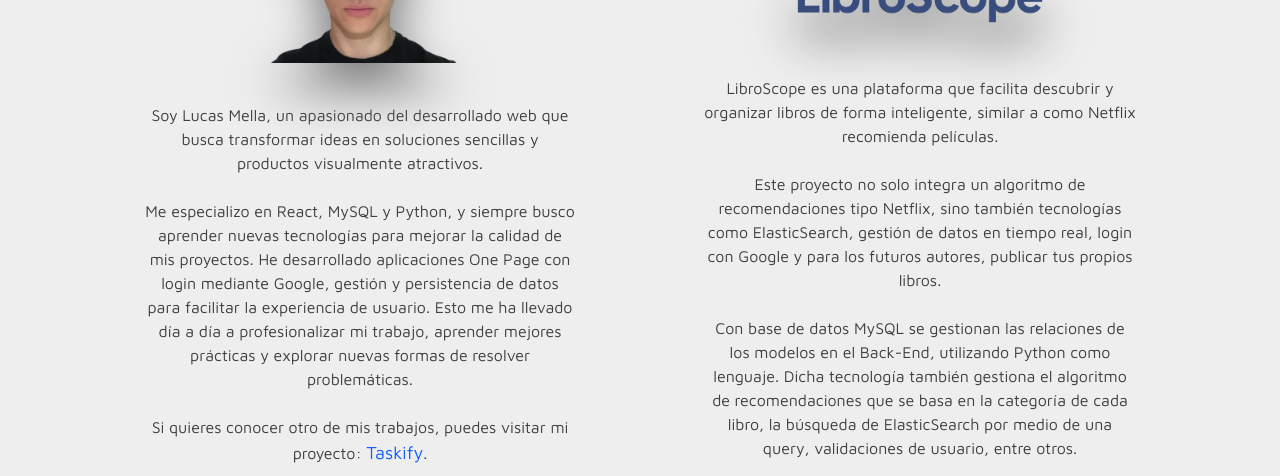
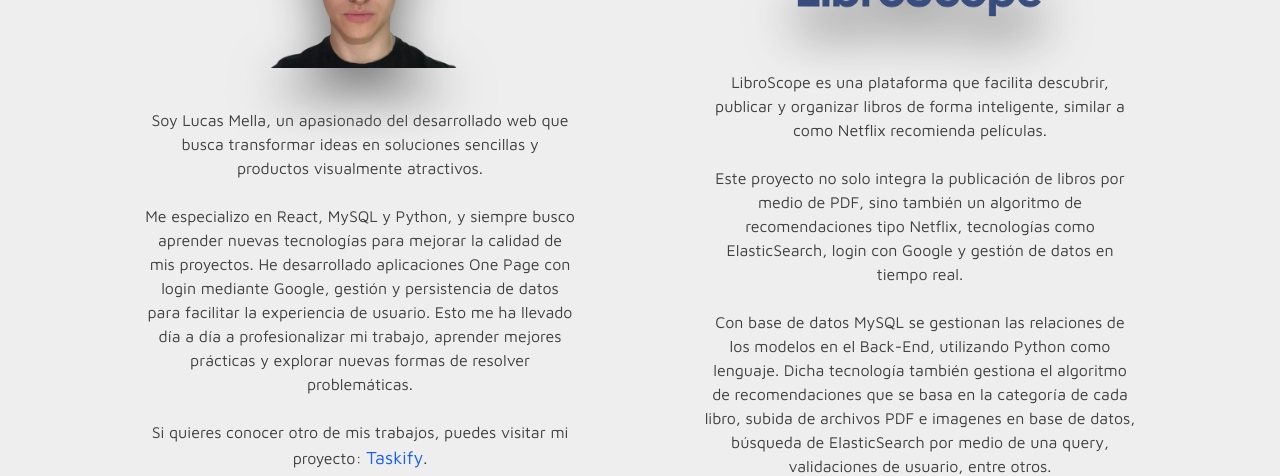
Before and after one commit to LMellaVillanueva/libroScope-front, a React (Vite) app: page /perfil in a window 1280 px wide. Shown: the part 355-831 px from the top of the page. Built offline with nearby package versions, Linux system fonts and the light colour scheme; no server answers.

Commit message:
aboutme actualizado

```diff
--- a/src/components/AboutMe.tsx
+++ b/src/components/AboutMe.tsx
@@ -19,9 +19,9 @@ const AboutMe = () => {
         <section className='lg:w-2/5 p-6 flex flex-col items-center gap-10 '>
             <h2 className='font-bold text-3xl'>Sobre el Proyecto</h2>
             <img src={img2} alt="img2" width={300} className='drop-shadow-2xl drop-shadow-neutral-700'/>
-            <p style={{ fontFamily: '"Maven Pro", sans-serif' }}> LibroScope es una plataforma que facilita descubrir y organizar libros de forma inteligente, similar a como Netflix recomienda películas. <br /><br />
-              Este proyecto no solo integra un algoritmo de recomendaciones tipo Netflix, sino también tecnologías como ElasticSearch, gestión de datos en tiempo real, login con Google y para los futuros autores, publicar tus propios libros. <br /><br />
-              Con base de datos MySQL se gestionan las relaciones de los modelos en el Back-End, utilizando Python como lenguaje. Dicha tecnología también gestiona el algoritmo de recomendaciones que se basa en la categoría de cada libro, la búsqueda de ElasticSearch por medio de una query, validaciones de usuario, entre otros.
+            <p style={{ fontFamily: '"Maven Pro", sans-serif' }}> LibroScope es una plataforma que facilita descubrir, publicar y organizar libros de forma inteligente, similar a como Netflix recomienda películas. <br /><br />
+              Este proyecto no solo integra la publicación de libros por medio de PDF, sino también un algoritmo de recomendaciones tipo Netflix, tecnologías como ElasticSearch, login con Google y gestión de datos en tiempo real. <br /><br />
+              Con base de datos MySQL se gestionan las relaciones de los modelos en el Back-End, utilizando Python como lenguaje. Dicha tecnología también gestiona el algoritmo de recomendaciones que se basa en la categoría de cada libro, subida de archivos PDF e imagenes en base de datos, búsqueda de ElasticSearch por medio de una query, validaciones de usuario, entre otros.
             </p>
         </section>
 
```
